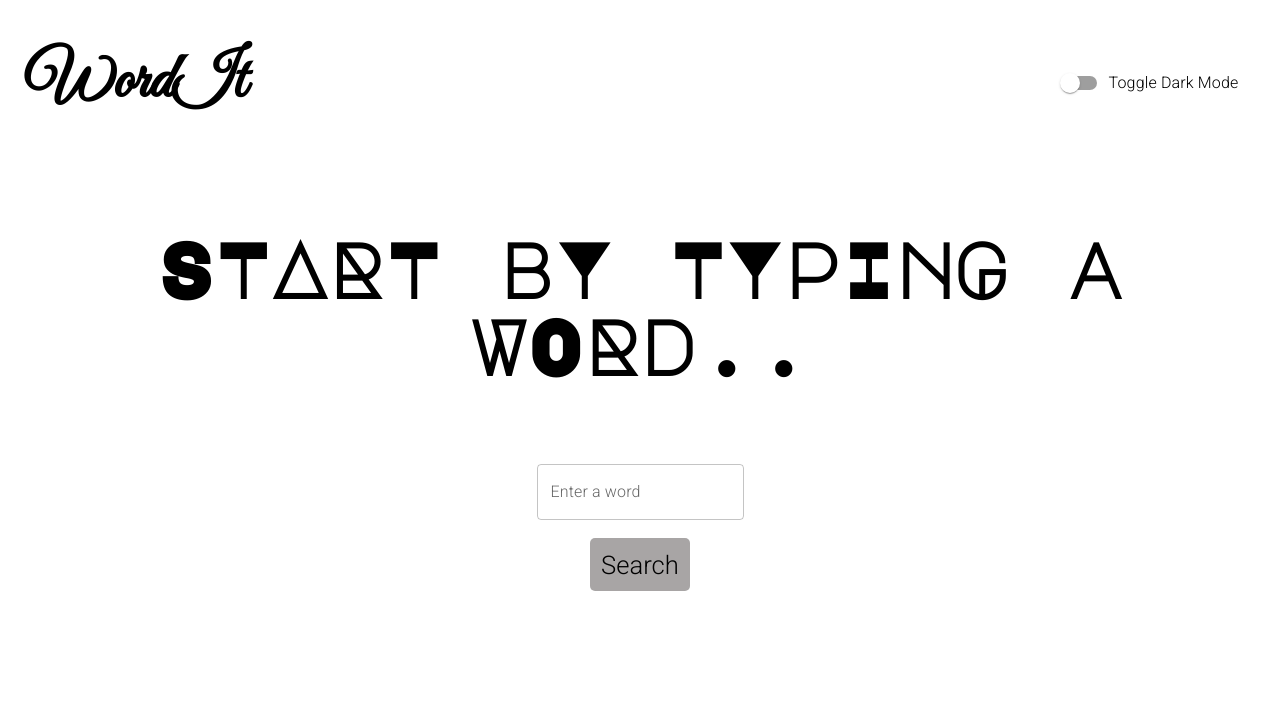
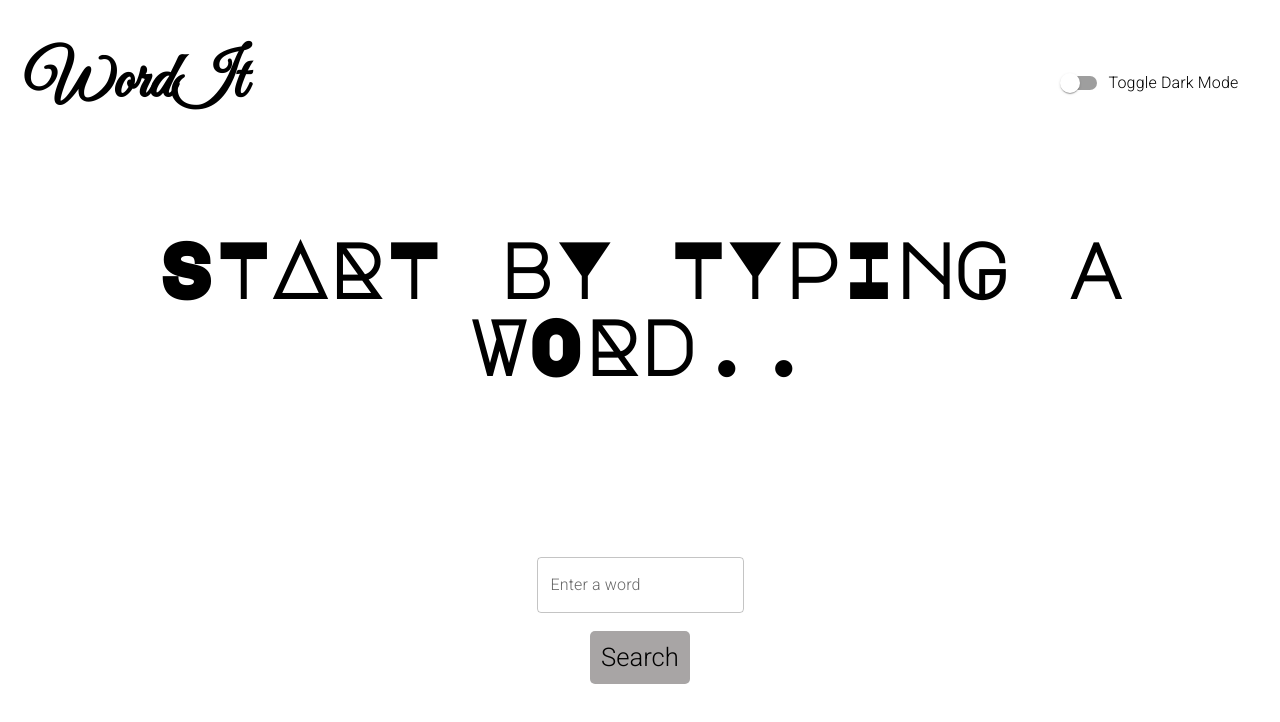
Before and after one commit to Nirbhay2002/WordIt, a React (Create React App) app: page / in a window 1280 px wide. Shown: the top 722 px of the page. Built offline with nearby package versions, Linux system fonts and the light colour scheme.

Commit message:
heading adjusted

```diff
--- a/src/index.css
+++ b/src/index.css
@@ -6,7 +6,7 @@ body{
   margin: 0;
 }
 .App{
-  min-height: 120vh;
+  min-height: 100vh;
   padding-bottom: 4%;
 }
 
@@ -31,7 +31,8 @@ body{
 
 .large-word-heading{
   text-align: center;
-  margin-bottom: 7%;
+  margin-bottom: 15%;
+  margin-top: 5%;
   font-size: 6vw;
   font-family: 'Major Mono Display', monospace;
 }
```
